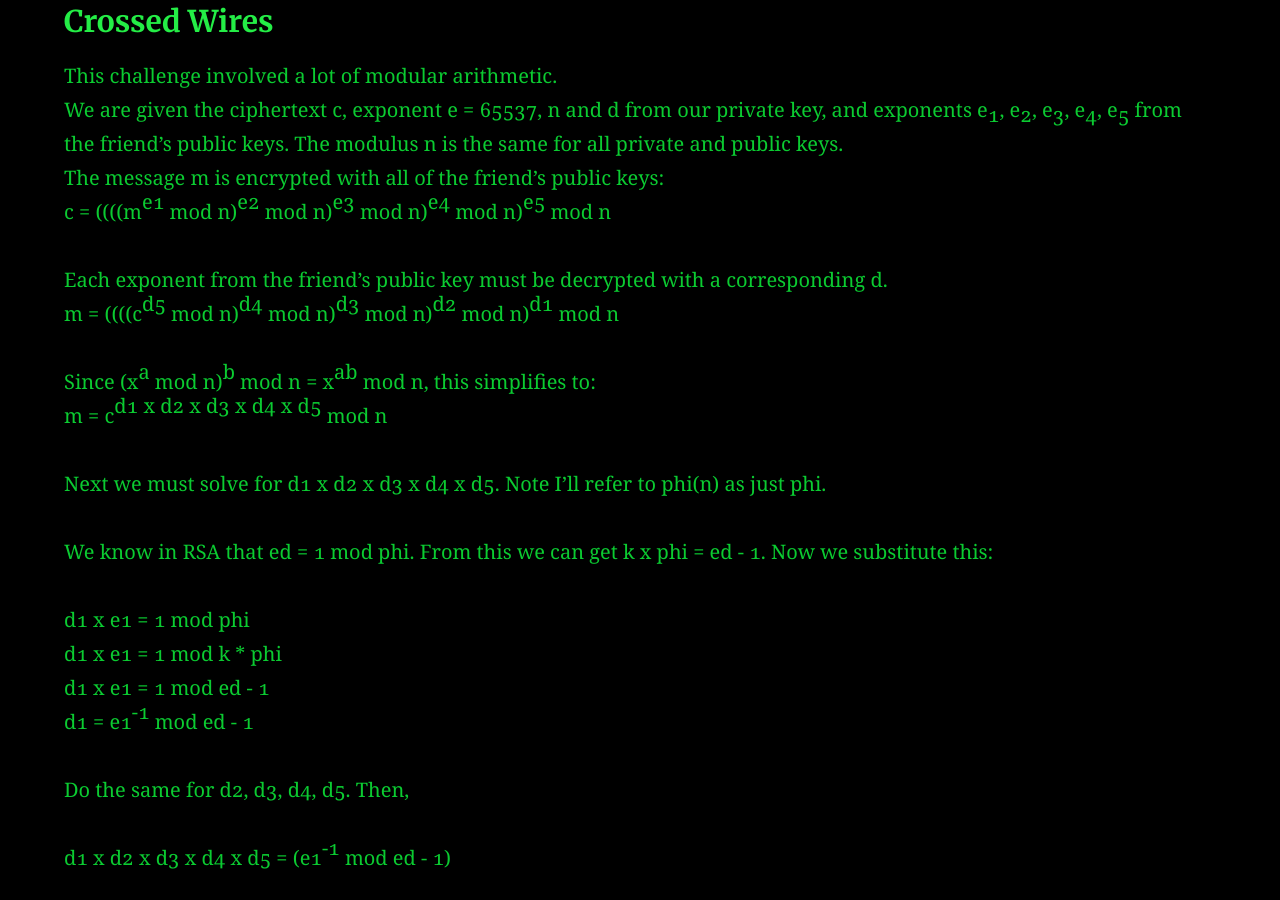
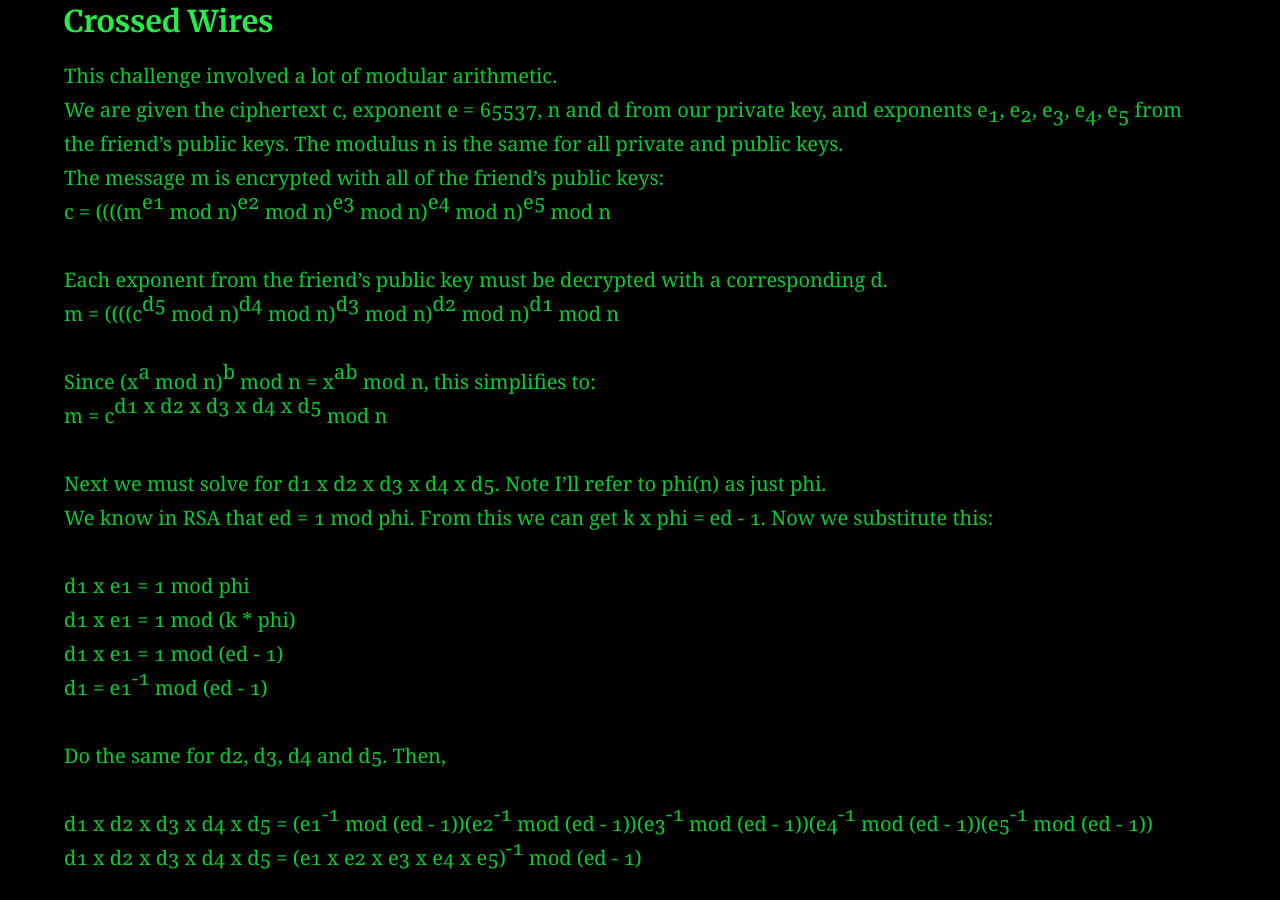
Before and after one commit to AC01010/Connor-McCartney.github.io, a Jekyll site: the page built from _posts/2019-01-12-CryptohackPublicExponent.md, in a window 1280 px wide and 900 px high, scrolled down 2194 px. Built offline with Jekyll 4.4.1, drawn with Linux system fonts in a browser that asks for light colours.

Commit message:
Update 2019-01-12-CryptohackPublicExponent.md

```diff
--- a/_posts/2019-01-12-CryptohackPublicExponent.md
+++ b/_posts/2019-01-12-CryptohackPublicExponent.md
@@ -77,16 +77,15 @@ m = ((((c<sup>d5</sup> mod n)<sup>d4</sup> mod n)<sup>d3</sup> mod n)<sup>d2</su
 Since (x<sup>a</sup> mod n)<sup>b</sup> mod n = x<sup>ab</sup> mod n, this simplifies to:  <br>
 m = c<sup>d1 x d2 x d3 x d4 x d5</sup> mod n
 
-Next we must solve for d1 x d2 x d3 x d4 x d5. Note I'll refer to phi(n) as just phi.
-
+Next we must solve for d1 x d2 x d3 x d4 x d5. Note I'll refer to phi(n) as just phi. <br>
 We know in RSA that ed = 1 mod phi. From this we can get k x phi = ed - 1. Now we substitute this:
 
 
 d1 x e1 = 1 mod phi <br>
-d1 x e1 = 1 mod k * phi <br>
-d1 x e1 = 1 mod ed - 1 <br>
-d1 = e1<sup>-1</sup> mod ed - 1
+d1 x e1 = 1 mod (k * phi) <br>
+d1 x e1 = 1 mod (ed - 1) <br>
+d1 = e1<sup>-1</sup> mod (ed - 1)
 
-Do the same for d2, d3, d4, d5. Then,
+Do the same for d2, d3, d4 and d5. Then,
 
-d1 x d2 x d3 x d4 x d5 = (e1<sup>-1</sup> mod ed - 1)
+d1 x d2 x d3 x d4 x d5 = (e1<sup>-1</sup> mod (ed - 1))(e2<sup>-1</sup> mod (ed - 1))(e3<sup>-1</sup> mod (ed - 1))(e4<sup>-1</sup> mod (ed - 1))(e5<sup>-1</sup> mod (ed - 1))<br>d1 x d2 x d3 x d4 x d5 = (e1 x e2 x e3 x e4 x e5)<sup>-1</sup> mod (ed - 1)
```
